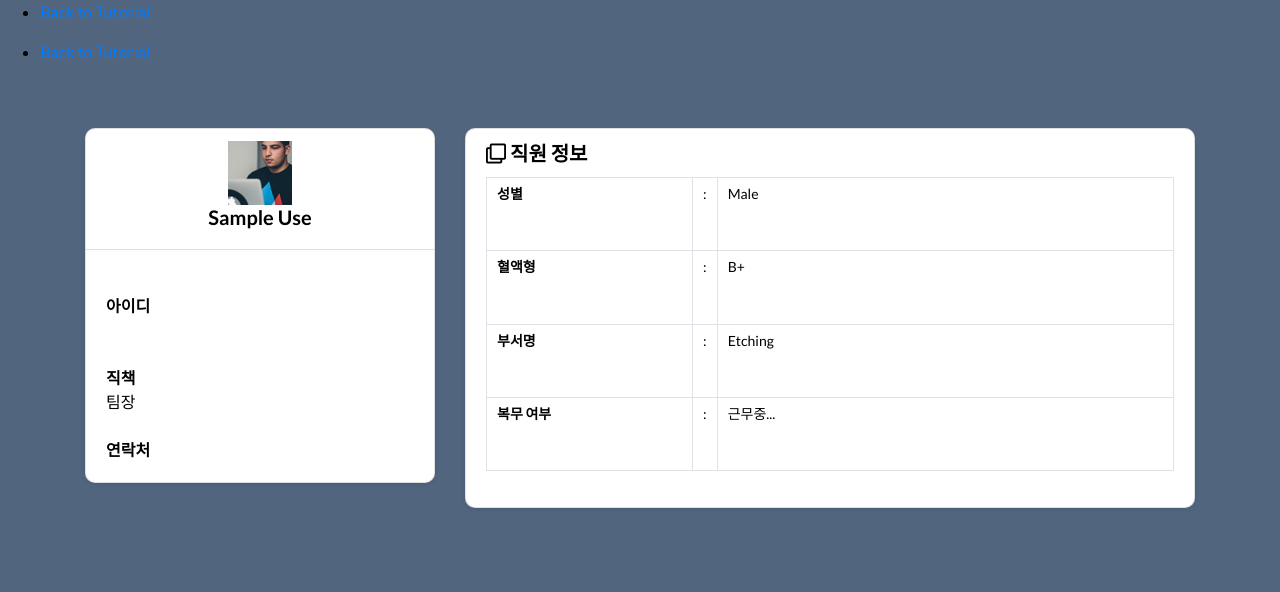
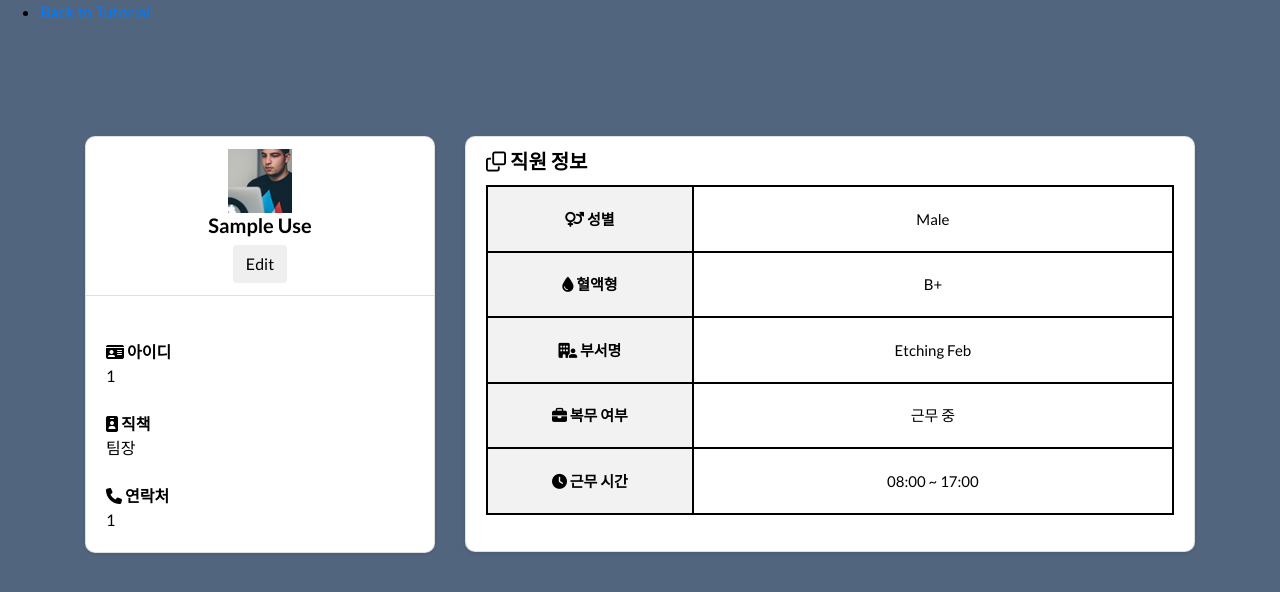
Before and after one commit to LIMEMONI/J6, a FastAPI app: page /profile1.html in a window 1280 px wide. Shown: the top 592 px of the page. Run offline with FastAPI, Linux system fonts and the light colour scheme; the visitor is signed in with stand-in values (Sample User, id 1); tables that the repository leaves empty or names only in its code hold one stand-in row (values such as "Sample post"); some libraries are stand-ins or nearby versions.

Commit message:
css및기능구현1차통합본입니다.

```diff
--- a/main.py
+++ b/main.py
@@ -370,6 +370,7 @@ async def render_main_page(request: Request):
         cursor.execute("SELECT Lot FROM input_data LIMIT 4")
         lots = [result[0] for result in cursor.fetchall()]
 
+
         return templates.TemplateResponse("main.html", {
             "request": request,
             'mem_name':mem_name,
@@ -579,11 +580,10 @@ async def page_alram(request: Request, time: str, xlim_s: int, xlim_e: int):
                         WHERE (multi_pred_fl = 1) or (multi_pred_pb = 1) or (multi_pred_ph = 1);""")
         existing_user = cursor.fetchall()
 
-        bar_lis = [[existing_user[0][3], existing_user[0][4]]]
-        cnt = 0
+        bar_lis = [[existing_user[-1][3], existing_user[-1][4]]]
 
         for i in range(len(existing_user) - 2, -1, -1):
-            if existing_user[i][-1] not in ['0','1']:
+            if existing_user[i][-1] != 0 and existing_user[i][-1]!=1:
                 bar_lis[len(bar_lis) - 1].append(existing_user[i + 1][4])
                 bar_lis.append([existing_user[i][3], existing_user[i][4]])
 
@@ -594,51 +594,8 @@ async def page_alram(request: Request, time: str, xlim_s: int, xlim_e: int):
     except:
         line_lis = None
         bar_lis = [[None, 0, 0]]
-    # ### alram_draw
-    # cursor.execute("""SELECT distinct DATE_FORMAT(input_time, '%H:%i:%s'), ACTUALROTATIONANGLE, FIXTURETILTANGLE,
-    #                                               p  ETCHBEAMCURRENT,IONGAUGEPRESSURE,
-    #                                                 ETCHGASCHANNEL1READBACK, ETCHPBNGASREADBACK,
-    #                                                 ACTUALSTEPDURATION, ETCHSOURCEUSAGE,
-    #                                                 FLOWCOOLFLOWRATE,FLOWCOOLPRESSURE
-    #                 FROM input_data_1;""")
-    # existing_user = cursor.fetchall()
+
     mem_name = request.session.get('mem_name')
-    # colnames = cursor.description # 변수정보
-    # cols = [[i, colnames[i][0], colnames[i+1][0]] for i in range(1, len(colnames), 2)] # 변수명
-
-    # alram_dic = {}
-    # for i in range(1, len(existing_user[0])):
-    #     alram_dic.update({'alram{}'.format(i) : [{'time': val[0], 'col':val[i]} for val in existing_user]}) # line_alram
-
-    # try:
-    #     ### rul_line_draw
-    #     cursor.execute("""SELECT row_index
-    #                         FROM (SELECT rul_, ROW_NUMBER() OVER (ORDER BY inputDATE_FORMAT(input_time, '%H:%i:%s_time) AS row_index
-    #                             FROM rul_1) AS temp
-    #                         WHERE rul_time = 0;""")
-    #     existing_user = cursor.fetchall()
-
-    #     line_lis = [val[0] for val in existing_user]
-
-
-    #     ### side_bar_list
-    #     cursor.execute("""SELECT temp.*, (row_index - LAG(row_index) OVER (ORDER BY row_index)) as diff
-    #                         FROM (SELECT multi_pred, input_time, ROW_NUMBER() OVER (ORDER BY input_time) AS row_index
-    #                             FROM multi_1) AS temp
-    #                         WHERE multi_pred = 1;""")
-    #     existing_user = cursor.fetchall()
-
-    #     bar_lis = [[existing_user[0][3], existing_user[0][4]]]
-    #     cnt = 0
-    #     for i in range(1, len(existing_user)):
-    #         if existing_user[i][-1] != 1 :
-    #             bar_lis[len(bar_lis)-1].append(existing_user[i-1][4])
-    #             bar_lis.append([existing_user[i][3], existing_user[i][4]])
-    #     bar_lis[-1].append(existing_user[-1][4])
-
-    # except:
-    #     line_lis = None
-    #     bar_lis = [[None, 0, 0]]
 
     return templates.TemplateResponse("alram.html", {"request":request,
                                                      'mem_name':mem_name,
@@ -654,7 +611,7 @@ async def page_alram(request: Request, time: str, xlim_s: int, xlim_e: int):
 async def render_profile_page(request: Request):
 
     # 데이터베이스에서 bar_lis 데이터를 가져옴
-    bar_lis = fetch_bar_lis_from_database()
+    bar_lis,line_lis = fetch_bar_lis_from_database()
 
     # 세션에서 사용자 아이디 및 이름 가져오기
     mem_id = request.session.get("mem_id", None)
@@ -676,7 +633,7 @@ async def render_profile_page(request: Request):
         # 세션에 사용자 아이디가 없는 경우, 로그인 페이지로 리다이렉트
         return RedirectResponse(url="/")
 
-    return templates.TemplateResponse("profile.html", {"request": request, "mem_name": mem_name, "bar_lis": bar_lis})
+    return templates.TemplateResponse("profile.html", {"request": request, "mem_name": mem_name, "bar_lis": bar_lis, "line_lis": line_lis})
 
 # Profile1 페이지로 이동
 @app.get("/profile1.html", response_class=HTMLResponse)
@@ -688,6 +645,7 @@ async def render_profile_page(request: Request):
     # 세션에서 사용자 아이디 및 이름 가져오기
     mem_id = request.session.get("mem_id", None)
     mem_name = request.session.get("mem_name", "Unknown")
+    mem_ph = request.session.get("mem_ph")
 
     if mem_id:
         # 사용자가 로그인한 경우, 사용자 정보를 데이터베이스에서 가져온다.
@@ -705,7 +663,7 @@ async def render_profile_page(request: Request):
         # 세션에 사용자 아이디가 없는 경우, 로그인 페이지로 리다이렉트
         return RedirectResponse(url="/")
 
-    return templates.TemplateResponse("profile1.html", {"request": request, "mem_name": mem_name, "bar_lis": bar_lis})
+    return templates.TemplateResponse("profile1.html", {"request": request, "mem_id": mem_id, "mem_ph" : mem_ph, "mem_name": mem_name, "bar_lis": bar_lis})
 
 
 
--- a/templates/dashboard.html
+++ b/templates/dashboard.html
@@ -107,7 +107,7 @@
                                             {% set i_e = item[2] %}
                                             <li><a class="notification-item" href="/alram.html?time={{ val }}&xlim_s={{ i_s }}&xlim_e={{ i_e }}"> 공정 이상 감지 구간 : {{ val }}</a></li>
                                         {% endfor %}
-                                        <li><a class="view-more" style="text-align: center;"><i class="lnr lnr-alarm"></i> 더 보기</a></li>
+                                        <li><a class="view-more" style="text-align: center;" href="/alram.html?time={{ bar_lis[0][0] }}&xlim_s={{ bar_lis[0][1] }}&xlim_e={{ bar_lis[0][2] }}" ><i class="lnr lnr-alarm" ></i> 더 보기</a></li>
                                     </ul>
                                     <span class="alarm-count-badge">{{ bar_lis|length }}</span>
                                     </li>
--- a/templates/main.html
+++ b/templates/main.html
@@ -225,7 +225,7 @@
                                             {% set i_e = item[2] %}
                                             <li><a class="notification-item" href="/alram.html?time={{ val }}&xlim_s={{ i_s }}&xlim_e={{ i_e }}"> 공정 이상 감지 구간 : {{ val }}</a></li>
                                         {% endfor %}
-                                        <li><a class="view-more" style="text-align: center;"><i class="lnr lnr-alarm"></i> 더 보기</a></li>
+                                        <li><a class="view-more" style="text-align: center;" href="/alram.html?time={{ bar_lis[0][0] }}&xlim_s={{ bar_lis[0][1] }}&xlim_e={{ bar_lis[0][2] }}" ><i class="lnr lnr-alarm" ></i> 더 보기</a></li>
                                     </ul>
                                     <span class="alarm-count-badge">{{ bar_lis|length }}</span>
                                     </li>
--- a/templates/profile1.html
+++ b/templates/profile1.html
@@ -9,6 +9,7 @@
     <meta name="author" content="Codeconvey" />
     <link href="https://fonts.googleapis.com/css?family=Lato:300,400,700,900&display=swap" rel="stylesheet"><link rel='stylesheet' href='https://cdnjs.cloudflare.com/ajax/libs/twitter-bootstrap/4.1.3/css/bootstrap.min.css'>
     <link rel='stylesheet' href='https://cdnjs.cloudflare.com/ajax/libs/font-awesome/5.12.1/css/all.min.css'>
+    <script src="https://kit.fontawesome.com/02c33e7f68.js" crossorigin="anonymous"></script>
 
     <!--Only for demo purpose - no need to add.-->
     <link rel="stylesheet" href="/static/css/demo.css" />
@@ -16,7 +17,7 @@
     <link rel="stylesheet" href="/static/css/style.css">
     <style>
     .table.table-bordered {
-    height: 294px; /* 원하는 높이로 조정하세요. */
+      height: 330px; /* 원하는 높이로 조정하세요. */
       overflow-y: auto; /* 표의 내용이 넘칠 경우 스크롤 표시 */
     }
     </style>
@@ -27,9 +28,29 @@
           align-items: flex-start;
       }
     </style>
+    <style>
+/* styles.css */
+.table th {
+  background-color: #f2f2f2; /* 헤더 배경색 */
+  padding: 10px; /* 셀 내 여백 */
+  text-align: right; /* 텍스트 오른쪽 정렬 */
+  border: 2px solid #000; /* 테두리 선 두껍게 그리기 */
+}
+
+.table td {
+  padding: 10px; /* 셀 내 여백 */
+  border: 2px solid #000; /* 테두리 선 두껍게 그리기 */
+}
+
+.table td, .table th {
+  text-align: center; /* 텍스트 중앙 정렬 */
+  font-size: 20px; /* 글자 크기 20px로 설정 */
+}
+
+  </style>
+
 </head>
 <body>
-
 
 <div class="ScriptTop">
     <div class="rt-container">
@@ -42,9 +63,8 @@
             <ul>
                 <li><a href="/static/css/img/user1.png" title="Back to tutorial page">Back to Tutorial</a></li>
             </ul>
-            <ul>
-                <li><a href="/static/css/img/user1.png" title="Back to tutorial page">Back to Tutorial</a></li>
-            </ul>
+            <br>
+            <br>
             <br>
         </div>
     </div>
@@ -64,15 +84,15 @@
               <div class="card shadow-sm">
                   <div class="card-header bg-transparent text-center">
                       <img src="static//img/user1.png" class="img-square" alt="Picture">
-                      <h3>{{mem_name}}</h3>
+                      <h3>{{mem_name}}</h3> <button type="button" class="btn active" data-bs-toggle="button" aria-pressed="true">Edit</button>
                   </div>
-                  <div class="card-body" style="margin-top: 0px;">
+                  <div class="card-body" style="margin-top: 0px; text-align: center;">
                     <br>
-                    <strong class="pr-1">아이디</strong> {{mem_id}}<br>
+                    <strong class="pr-1"><i class="fa-solid fa-id-card"></i> 아이디</strong> {{mem_id}}<br>
                     <br>
-                    <strong class="pr-1">직책</strong> 팀장<br>
+                    <strong class="pr-1"><i class="fa-solid fa-id-badge"></i> 직책</strong> 팀장<br>
                     <br>
-                    <strong class="pr-1">연락처</strong> {{mem_ph}}
+                    <strong class="pr-1"><i class="fa-solid fa-phone"></i> 연락처</strong> {{mem_ph}}
                   </div>
               </div>
           </div>
@@ -82,26 +102,26 @@
                     <h3 class="mb-0"><i class="far fa-clone pr-1"></i>직원 정보</h3>
                 </div>
                 <div class="card-body pt-0">
-            <table class="table table-bordered">
+                    <table class="table table-bordered" style="text-align: center;">
                         <tr>
-                <th width="30%">성별</th>
-                <td width="2%">:</td>
-                <td>Male</td>
+                            <th width="30%" style="font-size: 15px; vertical-align: middle;"><i class="fa-solid fa-venus-mars"></i> 성별</th>
+                            <td style="font-size: 15px; vertical-align: middle;">Male</td>
                         </tr>
                         <tr>
-                <th width="30%">혈액형</th>
-                <td width="2%">:</td>
-                <td>B+</td>
+                            <th width="30%" style="font-size: 15px; vertical-align: middle;"><i class="fa-solid fa-droplet"></i> 혈액형</th>
+                            <td style="font-size: 15px; vertical-align: middle;">B+</td>
                         </tr>
                         <tr>
-                <th width="30%">부서명</th>
-                <td width="2%">:</td>
-                <td>Etching</td>
+                            <th width="30%" style="font-size: 15px; vertical-align: middle;"><i class="fa-solid fa-building-user"></i> 부서명</th>
+                            <td style="font-size: 15px; vertical-align: middle;">Etching Feb</td>
                         </tr>
                         <tr>
-                <th width="30%">복무 여부</th>
-                <td width="2%">:</td>
-                <td>근무중...</td>
+                            <th width="30%" style="font-size: 15px; vertical-align: middle;"><i class="fa-solid fa-briefcase"></i> 복무 여부</th>
+                            <td style="font-size: 15px; vertical-align: middle;">근무 중</td>
+                        </tr>
+                        <tr>
+                            <th width="30%" style="font-size: 15px; vertical-align: middle;"><i class="fa-solid fa-clock"></i> 근무 시간</th>
+                            <td style="font-size: 15px; vertical-align: middle;">08:00 ~ 17:00</td>
                         </tr>
                     </table>
                 </div>
```
Also changed, not shown: templates/alram.html (+19 -2 lines), templates/index.html (+15 -11 lines), templates/profile.html (+14 -3 lines), 1 other file. Lines whose indentation alone changed are shown as unchanged.
